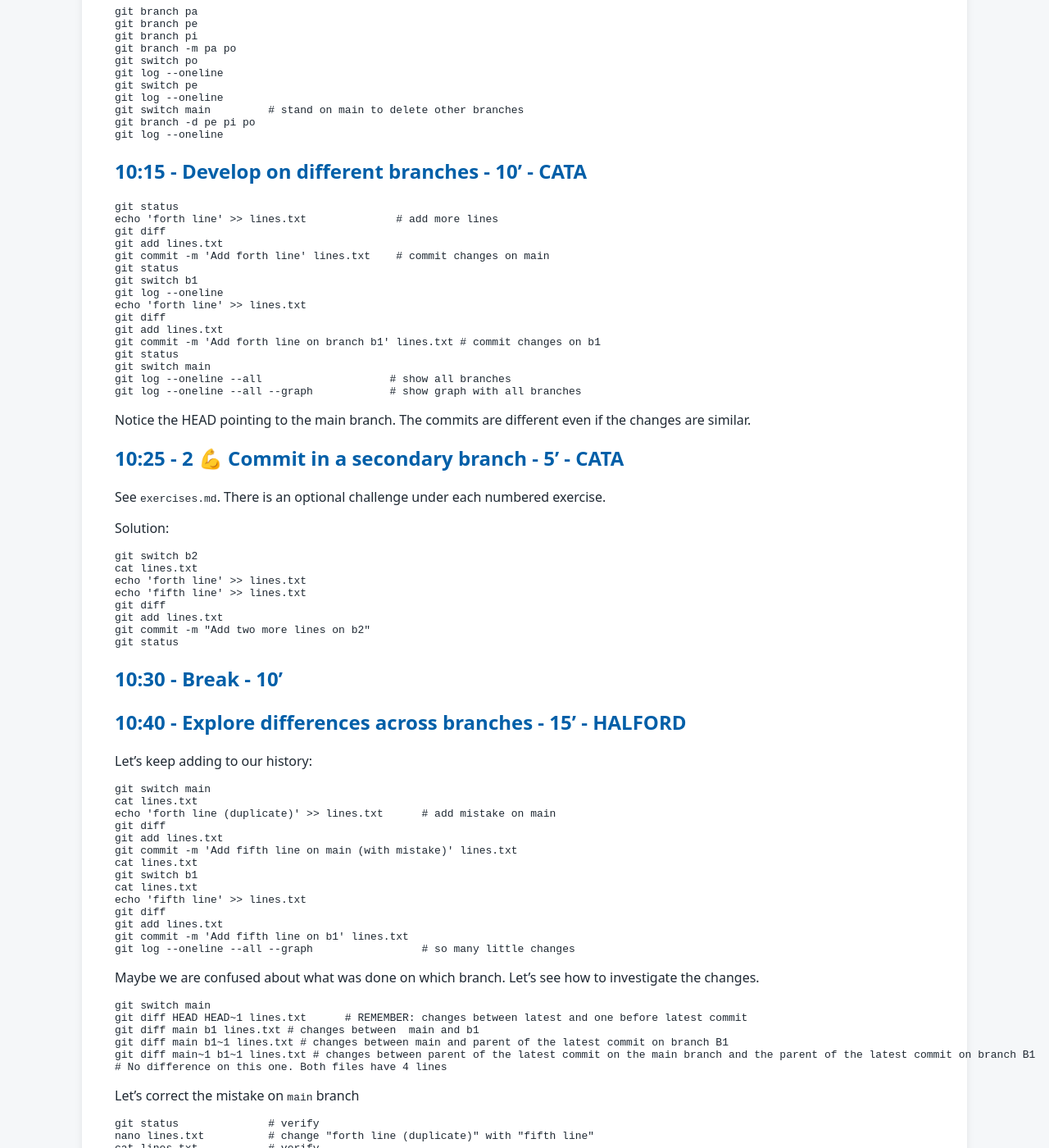
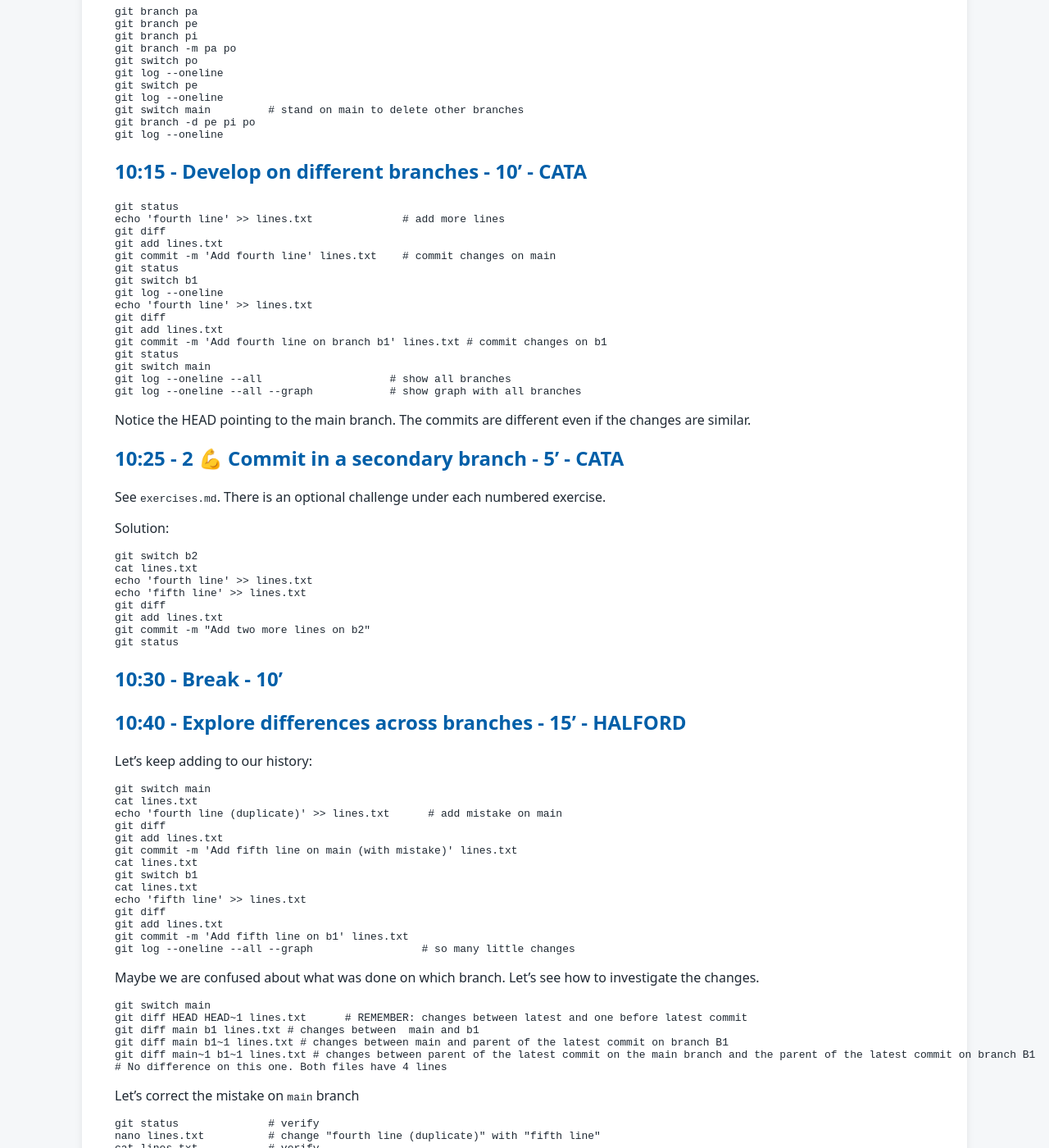
Before and after one commit to tu-delft-library/intermediate_version_control_with_git, a Jekyll site: the page built from material_for_trainers/lesson_plan.md, in a window 1280 px wide and 1400 px high, scrolled down 1628 px. Shown: the whole window at 82% size. Built offline with Jekyll 4.4.1, drawn with Linux system fonts in a browser that asks for light colours; our own code applies the rules of GitHub Pages for plain Markdown files; some of the changed text lies outside the part shown.

Commit message:
Fix fourth spelling

````diff
--- a/material_for_trainers/lesson_plan.md
+++ b/material_for_trainers/lesson_plan.md
@@ -95,17 +95,17 @@ git log --oneline
 
 ```bash
 git status
-echo 'forth line' >> lines.txt              # add more lines
+echo 'fourth line' >> lines.txt              # add more lines
 git diff
 git add lines.txt
-git commit -m 'Add forth line' lines.txt    # commit changes on main
+git commit -m 'Add fourth line' lines.txt    # commit changes on main
 git status
 git switch b1
 git log --oneline
-echo 'forth line' >> lines.txt
+echo 'fourth line' >> lines.txt
 git diff
 git add lines.txt
-git commit -m 'Add forth line on branch b1' lines.txt # commit changes on b1
+git commit -m 'Add fourth line on branch b1' lines.txt # commit changes on b1
 git status
 git switch main
 git log --oneline --all                    # show all branches
@@ -120,7 +120,7 @@ Solution:
 ```bash
 git switch b2
 cat lines.txt
-echo 'forth line' >> lines.txt
+echo 'fourth line' >> lines.txt
 echo 'fifth line' >> lines.txt
 git diff
 git add lines.txt
@@ -136,7 +136,7 @@ Let's keep adding to our history:
 ```bash
 git switch main
 cat lines.txt
-echo 'forth line (duplicate)' >> lines.txt      # add mistake on main
+echo 'fourth line (duplicate)' >> lines.txt      # add mistake on main
 git diff
 git add lines.txt
 git commit -m 'Add fifth line on main (with mistake)' lines.txt
@@ -163,7 +163,7 @@ Let's correct the mistake on `main` branch
 
 ```bash
 git status              # verify
-nano lines.txt          # change "forth line (duplicate)" with "fifth line"
+nano lines.txt          # change "fourth line (duplicate)" with "fifth line"
 cat lines.txt           # verify
 git status              # verify
 git add lines.txt       # routine
@@ -226,7 +226,7 @@ nano lines.txt           # edit the file within the conflict markers
 first line
 second line
 third line
-forth line
+fourth line
 fifth line
 sixth line
 seventh line
````
